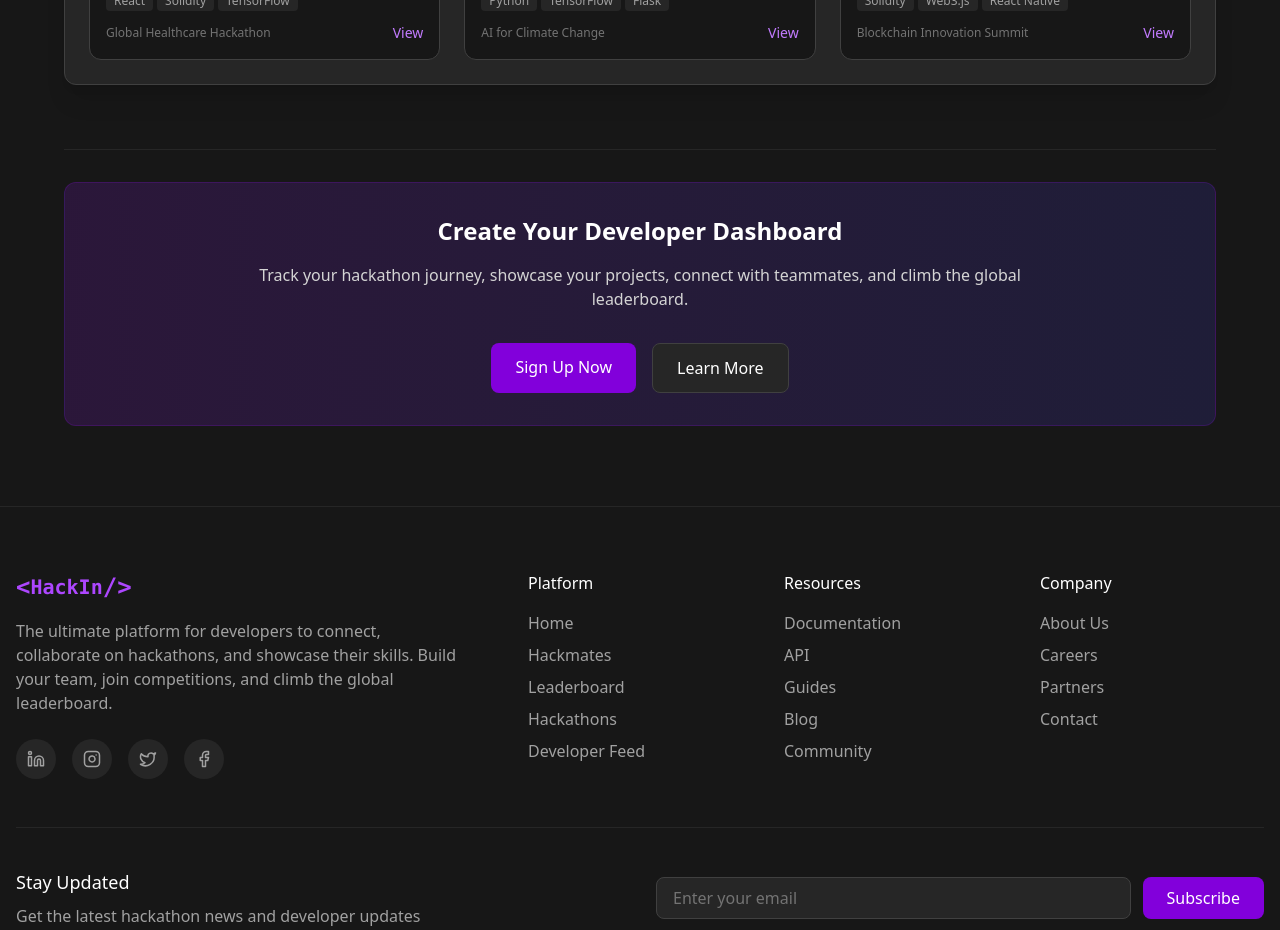
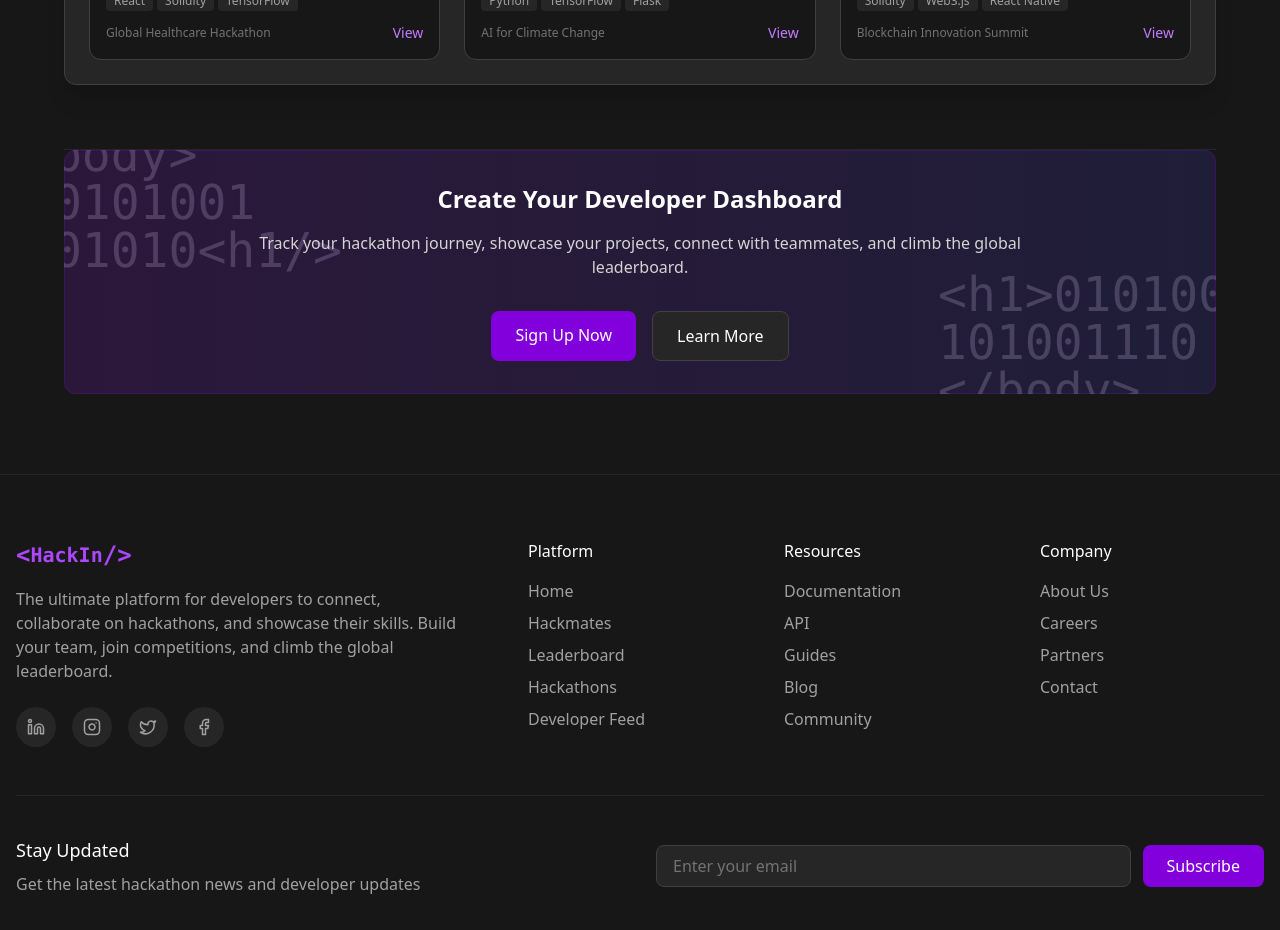
Before and after one commit to vatsalvyas1/HackIn, a React (Vite) app in the folder frontend/: page / in a window 1280 px wide. Shown: the part 3780-4710 px from the top of the page. Built offline with nearby package versions, Linux system fonts and the light colour scheme.

Commit message:
feat: enhance DashboardPlaceholder component with decorative binary code elements

```diff
--- a/frontend/src/components/DashboardPlaceholder.jsx
+++ b/frontend/src/components/DashboardPlaceholder.jsx
@@ -418,7 +418,7 @@ function DashboardPlaceholder() {
       </div>
 
       {/* <!-- Create Your Dashboard CTA --> */}
-      <div className="max-w-6xl mx-auto mt-16 pt-8 border-t border-neutral-800">
+      <div className="max-w-6xl mx-auto mt-16 mt-8 border-t border-neutral-800 relative overflow-hidden">
         <div className="bg-gradient-to-r from-purple-900/30 to-indigo-900/30 rounded-xl p-8 border border-purple-800/30">
           <div className="text-center">
             <h3 className="text-2xl font-bold text-white mb-4">Create Your Developer Dashboard</h3>
@@ -433,6 +433,17 @@ function DashboardPlaceholder() {
             </div>
           </div>
         </div>
+
+        <div className="md:block absolute text-purple-200/20 font-medium -top-5 -left-10 text-xl md:text-5xl font-mono">
+          <p>{"<body>"}</p>
+          <p>10101001</p>
+          <p>101010{"<h1/>"}</p>
+        </div>
+        <div className="md:block absolute text-purple-200/20 font-medium -bottom-5 -right-10 text-xl md:text-5xl font-mono">
+          <p>{"<h1>"}0101001</p>
+          <p>101001110</p>
+          <p>{"</body>"}</p>
+        </div>
       </div>
     </div>
   </section>
```
